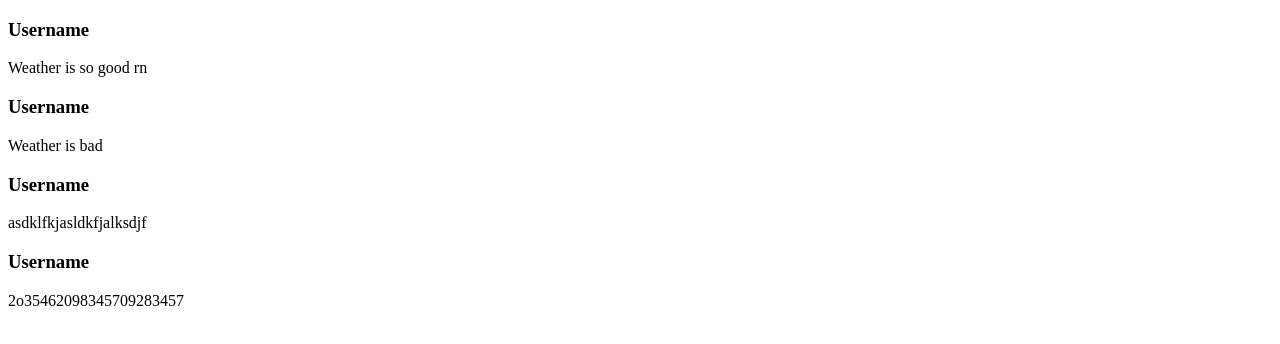
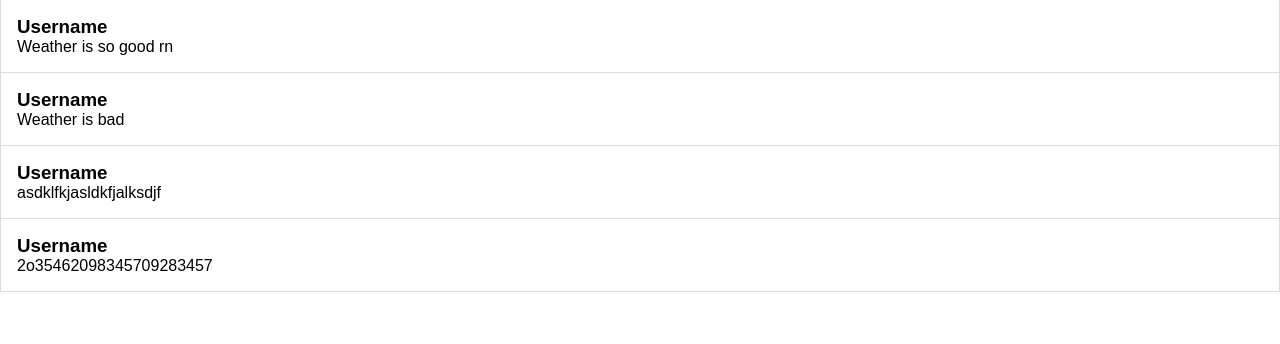
Before and after one commit to michiganhackers/react-x, a React (Create React App) app: page / in a window 1280 px wide. Shown: the top 344 px of the page. Built offline with nearby package versions, Linux system fonts and the light colour scheme.

Commit message:
Refactor Post component

```diff
--- a/public/index.html
+++ b/public/index.html
@@ -24,7 +24,7 @@
       work correctly both with client-side routing and a non-root public URL.
       Learn how to configure a non-root public URL by running `npm run build`.
     -->
-    <title>React App</title>
+    <title>X</title>
   </head>
   <body>
     <noscript>You need to enable JavaScript to run this app.</noscript>
--- a/src/App.css
+++ b/src/App.css
@@ -1,38 +1,25 @@
-.App {
-  text-align: center;
+body {
+  font-family: sans-serif;
+  margin: 0;
 }
 
-.App-logo {
-  height: 40vmin;
-  pointer-events: none;
+.postContainer {
+  display: flex;
+  flex-direction: column;
+  /* gap: 8px; */
 }
 
-@media (prefers-reduced-motion: no-preference) {
-  .App-logo {
-    animation: App-logo-spin infinite 20s linear;
-  }
+.post {
+  border: 1px solid #dddddd;
+  padding: 16px;
+  margin-top: -1px;
 }
 
-.App-header {
-  background-color: #282c34;
-  min-height: 100vh;
-  display: flex;
-  flex-direction: column;
-  align-items: center;
-  justify-content: center;
-  font-size: calc(10px + 2vmin);
-  color: white;
+h3,
+p {
+  margin: 0;
 }
 
-.App-link {
-  color: #61dafb;
+#logo {
+  height: 72px;
 }
-
-@keyframes App-logo-spin {
-  from {
-    transform: rotate(0deg);
-  }
-  to {
-    transform: rotate(360deg);
-  }
-}
--- a/src/App.js
+++ b/src/App.js
@@ -1,13 +1,5 @@
 import './App.css';
-
-function Post({ post }) {
-  return (
-    <div>
-      <h3>Username</h3>
-      <p>{post.text}</p>
-    </div>
-  )
-}
+import Post from './components/Post'
 
 function App() {
 
@@ -35,7 +27,7 @@ function App() {
   ]
 
   return (
-    <div>
+    <div className="postContainer">
       {posts.map((post) => <Post post={post} />)}
     </div>
   );
--- /dev/null
+++ b/src/components/Post.js
@@ -0,0 +1,8 @@
+export default function Post({ post }) {
+  return (
+    <div className="post">
+      <h3>Username</h3>
+      <p>{post.text}</p>
+    </div>
+  )
+}
```
